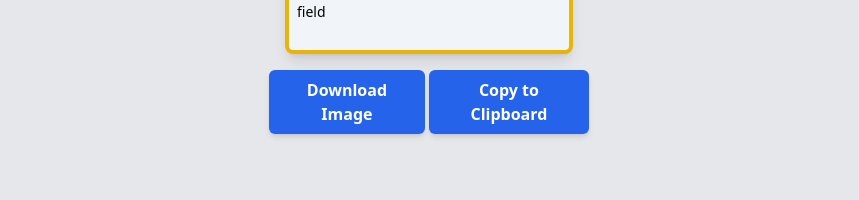
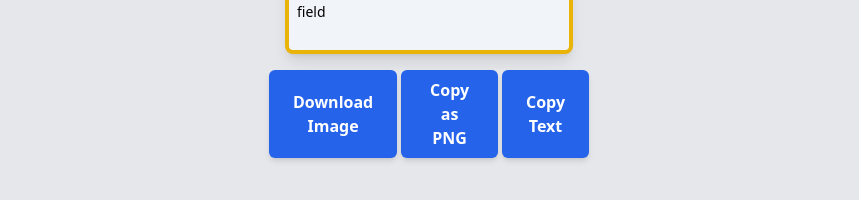
Before and after one commit to ChaceN89/CardGenerator, a React (Create React App) app: page / in a window 1280 px wide. Both pictures are taken after typing "Sample" into the empty fields and a click on the button "Generate Custom Card". Shown: the part 580-780 px from the top of the page, without its empty margins (211-1070 px from the left). Built offline with nearby package versions, Linux system fonts and the light colour scheme.

Commit message:
created copy text button for stats

```diff
--- a/src/components/Card.jsx
+++ b/src/components/Card.jsx
@@ -54,6 +54,38 @@ const Card = ({ card }) => {
     }
   };
 
+  const copyCardTextToClipboard = () => {
+    const htmlToCopy = `
+      <div style="font-size: 7px; display: flex; justify-content: space-around; align-items: center; margin-bottom: 8px;">
+        <div style="display: flex; align-items: center;">
+          <span style="color: red; margin-right: 4px;">&#x1F3AF;</span>
+          <span style="font-size: 6px; margin-right: 20px;">${card.Accuracy}</span> &nbsp;&nbsp;
+          <span style="color: gray; margin-right: 4px;">&#x1F5E1;</span>
+          <span style="font-size: 6px; margin-right: 20px;">${card.Retaliation}</span> &nbsp;&nbsp;
+          <span style="color: blue; margin-right: 4px;">&#x1F6E1;</span>
+          <span style="font-size: 6px; margin-right: 20px;">${card.Damage}</span> &nbsp;&nbsp;
+          <span style="color: red; margin-right: 4px;">&#x2764;</span>
+          <span style="font-size: 6px; margin-right: 20px;">${card.HealthPoints} / ${card.HealthPoints}</span>
+        </div>
+      </div>
+      <div style="font-size: 6px;">
+        <p style="margin-bottom: 2px;"><strong>If:</strong> ${card.Trigger}</p>
+        <p style="margin-bottom: 2px;"><strong>Then:</strong> ${card.Effect}</p>
+      </div>
+    `;
+
+    const blob = new Blob([htmlToCopy], { type: 'text/html' });
+    const item = new ClipboardItem({ 'text/html': blob });
+
+    navigator.clipboard.write([item])
+      .then(() => {
+        toast.success('Text copied to clipboard!');
+      })
+      .catch((error) => {
+        console.error('Oops, something went wrong!', error);
+      });
+  };
+
   return (
     <div className="flex flex-col items-center">
       <div
@@ -89,7 +121,7 @@ const Card = ({ card }) => {
             <FaShieldAlt className="mr-0.5 text-blue-500" /> {card.Damage}
           </div>
           <div className="flex items-center">
-            <FaHeart className="mr-0.5 text-red-500" /> {card.HealthPoints}
+            <FaHeart className="mr-0.5 text-red-500" /> {card.HealthPoints} / {card.HealthPoints}
           </div>
         </div>
         <div className="flex flex-col justify-around items-center mb-2 text-xl">
@@ -109,7 +141,10 @@ const Card = ({ card }) => {
           Download Image
         </Button>
         <Button onClick={copyCardImageToClipboard} color="blue">
-          Copy to Clipboard
+          Copy as PNG
+        </Button>
+        <Button onClick={copyCardTextToClipboard} color="blue">
+          Copy Text
         </Button>
       </div>
     </div>
```
